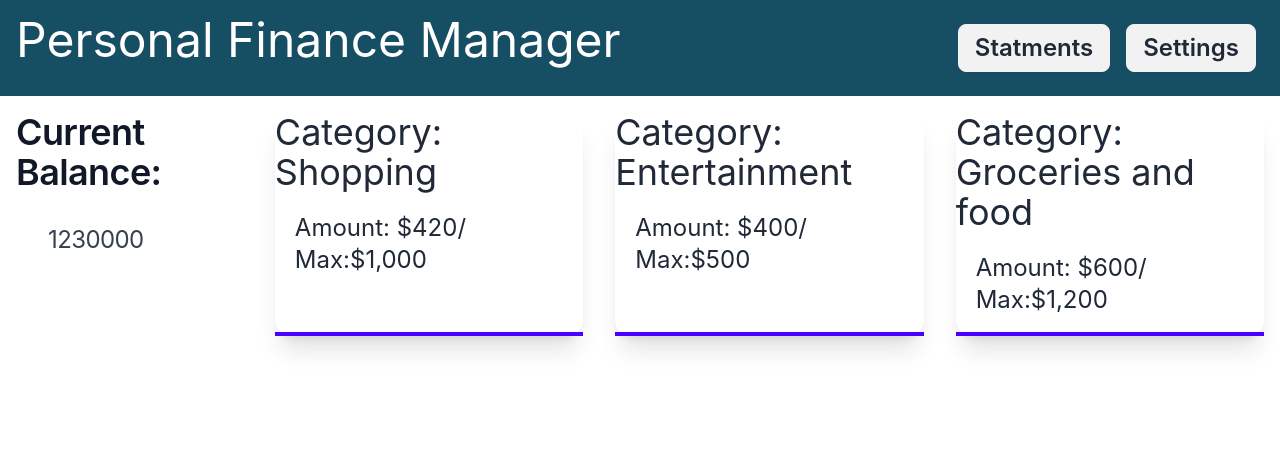
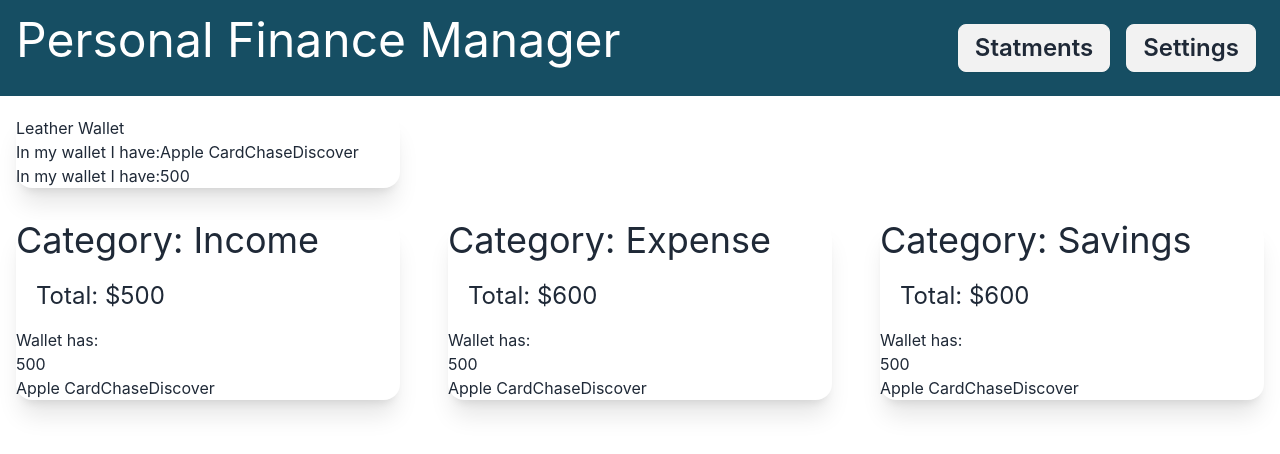
Before and after one commit to maaneesh/Finance-Tracker, a React (Vite) app: page / in a window 1280 px wide. Shown: the top 454 px of the page. Built offline with nearby package versions, Linux system fonts and the light colour scheme.

Commit message:
created context to be accessed from children components

```diff
--- a/src/App.jsx
+++ b/src/App.jsx
@@ -1,23 +1,34 @@
-import React from "react";
-import { useState } from "react";
-import ToDoList from "./toDoList";
+import React, { createContext, useContext } from "react";
+import Category from "./components/categories";
 import Header from "./components/header";
-import CurrentBalance from "./currentBalance";
-import RecentTransactions from "./recentTransactions";
-import Categories from "./components/categories";
+import Savings from "./components/savings";
+import IncomeProvider from "./contexts/incomeContext";
+import Wallet from "./components/wallet";
+
+const moneyContext = createContext({
+  cash: 500,
+  cards: ["Apple Card", "Chase", "Discover"],
+  addToCards: () => {},
+});
 
 function App() {
+  const { cash, cards } = useContext(moneyContext);
+
   return (
     <>
       <Header />
-      <div className="flex justify-center">
-        <CurrentBalance />
-        <Categories name={"Shopping"} amount={420} max={1000} />
-        <Categories name={"Entertainment"} amount={400} max={500} />
-        <Categories name={"Groceries and food"} amount={600} max={1200} />
-      </div>
+      <moneyContext.Provider value={{ cash, cards }}>
+        <Wallet title={"Leather"} />
+        <div className="flex flex-col gap-4  md:flex-row md:justify-between ">
+          <Category type="Income" amount={500} />
+          <Category type="Expense" amount={600} />
+          <Category type="Savings" amount={600} />
+        </div>
+      </moneyContext.Provider>
     </>
   );
 }
 
 export default App;
+
+export { moneyContext };
--- a/src/components/categories.jsx
+++ b/src/components/categories.jsx
@@ -1,24 +1,26 @@
+import { moneyContext } from "../App";
 import { currencyFormatter } from "../utils";
+import { useContext, useState } from "react";
 
-function Categories({ name, amount, max }) {
+function Category({ type, amount }) {
+  const { cash, cards } = useContext(moneyContext);
   return (
-    <>
     <div className="card card-compact m-4  bg-base-100 w-96 shadow-xl">
       <div className="card-title text-4xl font-normal">
-          <h2>Category: {name}</h2>
+        <h2>Category: {type}</h2>
       </div>
       <div className="card-body font-normal">
         <span className="ms-1 text-2xl  ">
-            Amount: {currencyFormatter.format(amount)}/ Max:
-            {currencyFormatter.format(max)}
+          Total: {currencyFormatter.format(amount)}
         </span>
       </div>
-        <div className="h-1 w-full bg-neutral-200 dark:bg-neutral-600">
-          <div className="h-1 bg-primary"></div>
+      <div>
+        <h2>Wallet has:</h2>
+        <p>{cash}</p>
+        <p>{cards}</p>
       </div>
     </div>
-    </>
   );
 }
 
-export default Categories;
+export default Category;
--- /dev/null
+++ b/src/components/savings.jsx
@@ -0,0 +1,19 @@
+import React, { useContext } from "react";
+
+function Savings() {
+  return (
+    <div className="card card-compact m-4  bg-base-100 w-96 shadow-xl">
+      <div className="card-title text-4xl font-normal">
+        <h2>Savings</h2>
+      </div>
+      <div className="card-body font-normal">
+        <span className="ms-1 text-2xl  ">
+          {/* Total: {currencyFormatter.format(amount)} */}
+          Total:
+        </span>
+      </div>
+    </div>
+  );
+}
+
+export default Savings;
--- /dev/null
+++ b/src/components/wallet.jsx
@@ -0,0 +1,20 @@
+import React, { useContext } from "react";
+import { moneyContext } from "../App";
+
+function Wallet({ title }) {
+  const { cash, cards } = useContext(moneyContext);
+
+  return (
+    <>
+      <div className="card card-compact m-4  bg-base-100 w-96 shadow-xl">
+        <div className="card-title text-4xl font-normal"></div>
+
+        <h2>{title} Wallet</h2>
+        <p>In my wallet I have:{cards} </p>
+        <p>In my wallet I have:{cash} </p>
+      </div>
+    </>
+  );
+}
+
+export default Wallet;
--- a/src/contexts/budgetContext.jsx
+++ /dev/null
@@ -1,4 +0,0 @@
-import React, { useContext } from "react";
-const BudgetContext = React.createContext();
-
-export function useBudgets() {}
--- /dev/null
+++ b/src/contexts/contextProvider.jsx
@@ -0,0 +1,16 @@
+import React from "react";
+import { useState } from "react";
+
+function ContextProvider({ children }) {
+  const [income, setIncome] = useState(0);
+
+  return (
+    <>
+      <IncomeContext.Provider value={{ income: setIncome }}>
+        {children}
+      </IncomeContext.Provider>
+    </>
+  );
+}
+
+export default ContextProvider;
--- /dev/null
+++ b/src/contexts/expenseContext.jsx
@@ -0,0 +1,3 @@
+import { createContext } from "react";
+
+export const ExpenseContext = createContext(0);
--- /dev/null
+++ b/src/contexts/incomeContext.jsx
@@ -0,0 +1,15 @@
+import { createContext, useContext, useState } from "react";
+import Category from "../components/categories";
+
+export const IncomeContext = createContext();
+
+const IncomeProvider = () => {
+  const [income, setIncome] = useContext();
+  return (
+    <>
+      <IncomeContext.Provider value={income}></IncomeContext.Provider>
+    </>
+  );
+};
+
+export default IncomeProvider;
--- a/src/currentBalance.jsx
+++ /dev/null
@@ -1,21 +0,0 @@
-import React from "react";
-
-function CurrentBalance() {
-  const currentBalance = 1230000;
-  return (
-    <>
-      <div className="m-4 text-2xl font-bold tracking-tight text-gray-900 dark:text-white">
-        <div className="card-title text-4xl">
-          <h2> Current Balance: </h2>
-        </div>
-        <div className="card-body text-2xl">
-          <p className="font-normal text-gray-700 dark:text-gray-400">
-            {currentBalance}
-          </p>
-        </div>
-      </div>
-    </>
-  );
-}
-
-export default CurrentBalance;
--- a/src/main.jsx
+++ b/src/main.jsx
@@ -1,7 +1,6 @@
 import { StrictMode } from "react";
 import { createRoot } from "react-dom/client";
 import App from "./App.jsx";
-import Header from "./components/header.jsx";
 import "./index.css";
 
 createRoot(document.getElementById("root")).render(
--- a/src/recentTransactions.jsx
+++ /dev/null
@@ -1,28 +0,0 @@
-import React, { useState } from "react";
-
-function RecentTransactions() {
-  const [transaction, setTransaction] = useState([
-    "transaction 1",
-    "transaction 2",
-    "transaction 3",
-    "transaction 4",
-    "transaction 5",
-    "transaction 6",
-    "transaction 7",
-    "transaction 8",
-    "transaction 9",
-  ]);
-  return (
-    <>
-      <div>
-        <h2>Recent Transactions</h2>
-        {transaction.map((item, index) => (
-          <p key={index}>{item} </p>
-        ))}
-      </div>
-      ;
-    </>
-  );
-}
-
-export default RecentTransactions;
--- a/src/toDoList.jsx
+++ /dev/null
@@ -1,79 +0,0 @@
-import React from "react";
-import { useState } from "react";
-
-function ToDoList() {
-  const [tasks, setTasks] = useState([]);
-  const [newTask, setNewTask] = useState(" ");
-
-  function handleInputChange(event) {
-    setNewTask(event.target.value);
-  }
-  function addTask() {
-    if (newTask.trim() !== "") {
-      setTasks((t) => [...t, newTask]);
-    }
-    setNewTask("");
-  }
-  function deleteTask(index) {
-    const updatedTasks = tasks.filter((element, i) => i !== index);
-
-    setTasks(updatedTasks);
-  }
-  function moveTaskUp(index) {
-    if (index > 0) {
-      const updatedTasks = [...tasks];
-      [updatedTasks[index], updatedTasks[index - 1]] = [
-        updatedTasks[index - 1],
-        updatedTasks[index],
-      ];
-      setTasks(updatedTasks);
-    }
-  }
-  function moveTaskDown(index) {
-    if (index < tasks.length - 1) {
-      const updatedTasks = [...tasks];
-      [updatedTasks[index], updatedTasks[index + 1]] = [
-        [updatedTasks[index + 1], updatedTasks[index]],
-      ];
-      setTasks(updatedTasks);
-    }
-  }
-
-  return (
-    <div>
-      <h1>To-Do-List</h1>
-      <div>
-        <input
-          type="text"
-          placeholder="Enter a task"
-          value={newTask}
-          onChange={handleInputChange}
-        />
-        <button className="add-button" onClick={addTask}>
-          Add
-        </button>
-      </div>
-      <ol>
-        {tasks.map((task, index) => (
-          <li key={index}>
-            <span className="text"> {task}</span>
-            <button className="delete-button" onClick={() => deleteTask(index)}>
-              Delete
-            </button>
-            <button className="delete-button" onClick={() => moveTaskUp(index)}>
-              ⬆️
-            </button>
-            <button
-              className="delete-button"
-              onClick={() => moveTaskDown(index)}
-            >
-              ⬇️
-            </button>
-          </li>
-        ))}
-      </ol>
-    </div>
-  );
-}
-
-export default ToDoList;
```
Lines whose indentation alone changed are shown as unchanged.
